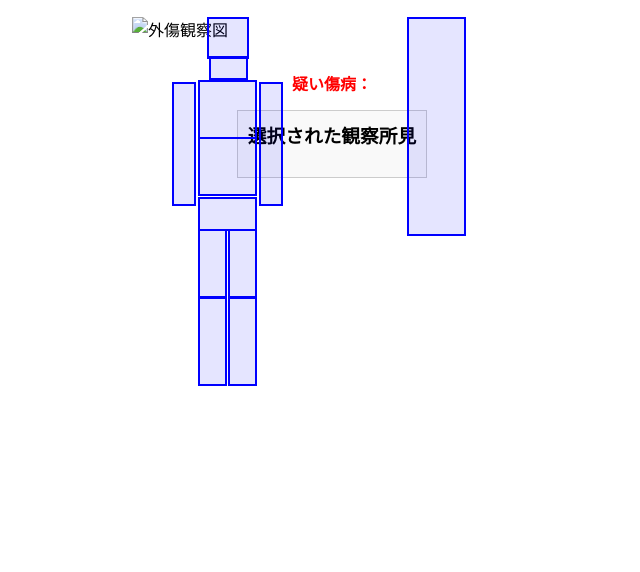
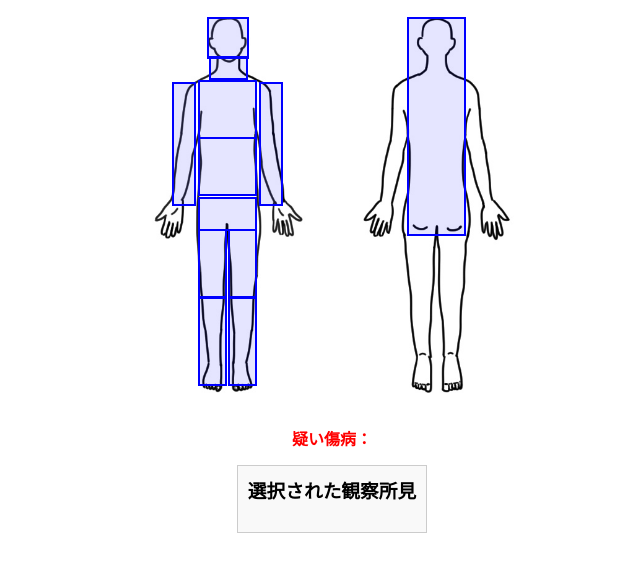
Before and after one commit to frienemy0203/trauma-assessment, a plain HTML site: page index.html in a window 1280 px wide. Shown: the part 78-650 px from the top of the page, without its empty margins (308-948 px from the left). Drawn offline with Linux system fonts and the light colour scheme.

Commit message:
Update index.html

```diff
--- a/index.html
+++ b/index.html
@@ -78,7 +78,7 @@
   <h2>外傷観察図（診断支援ツール）</h2>
 
   <div id="container">
-    <img src="img/20250725221032.jpg" alt="外傷観察図" />
+    <img src="20250725221032.jpg" alt="外傷観察図" />
     <!-- ▼ 部位マーカー -->
     <div class="region" id="head" style="top: 0px; left: 75px; width: 38px; height: 38px;"></div>
     <div class="region" id="neck" style="top: 39px; left: 77px; width: 35px; height: 20px;"></div>
```
